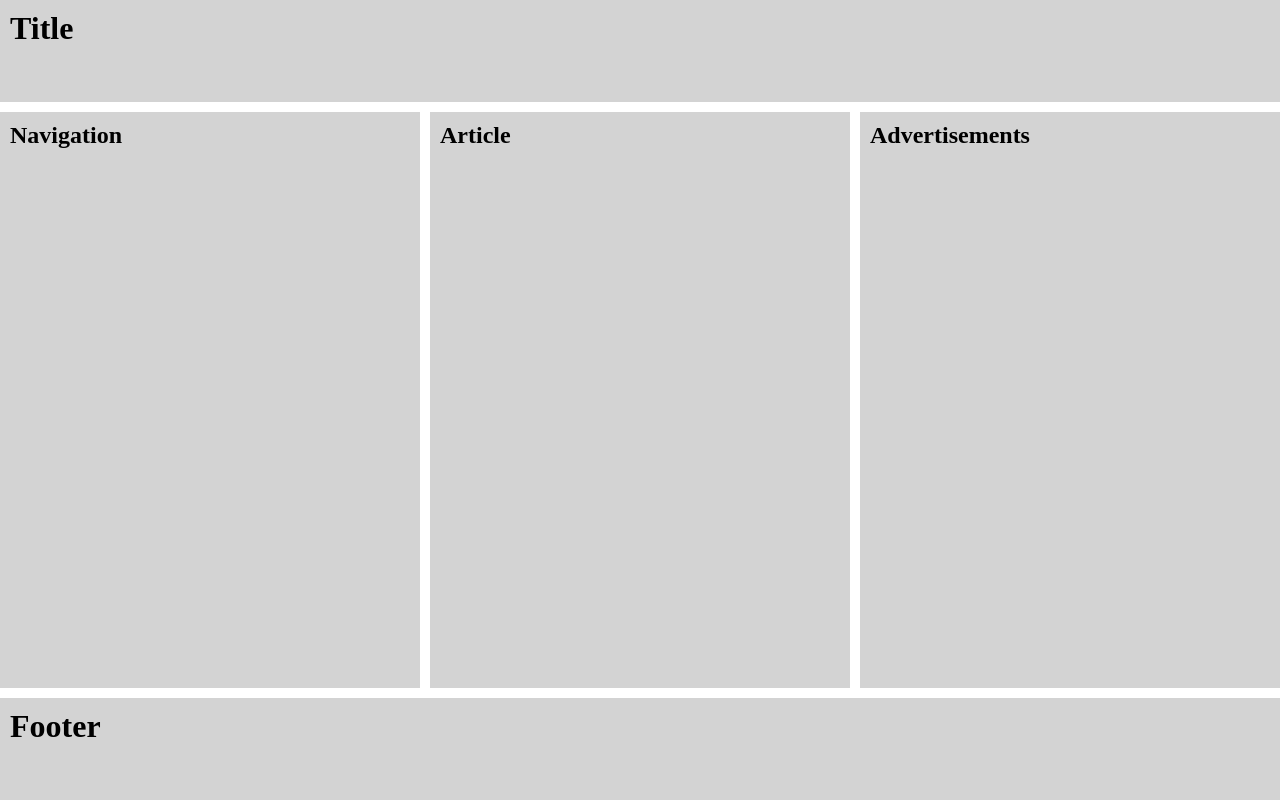
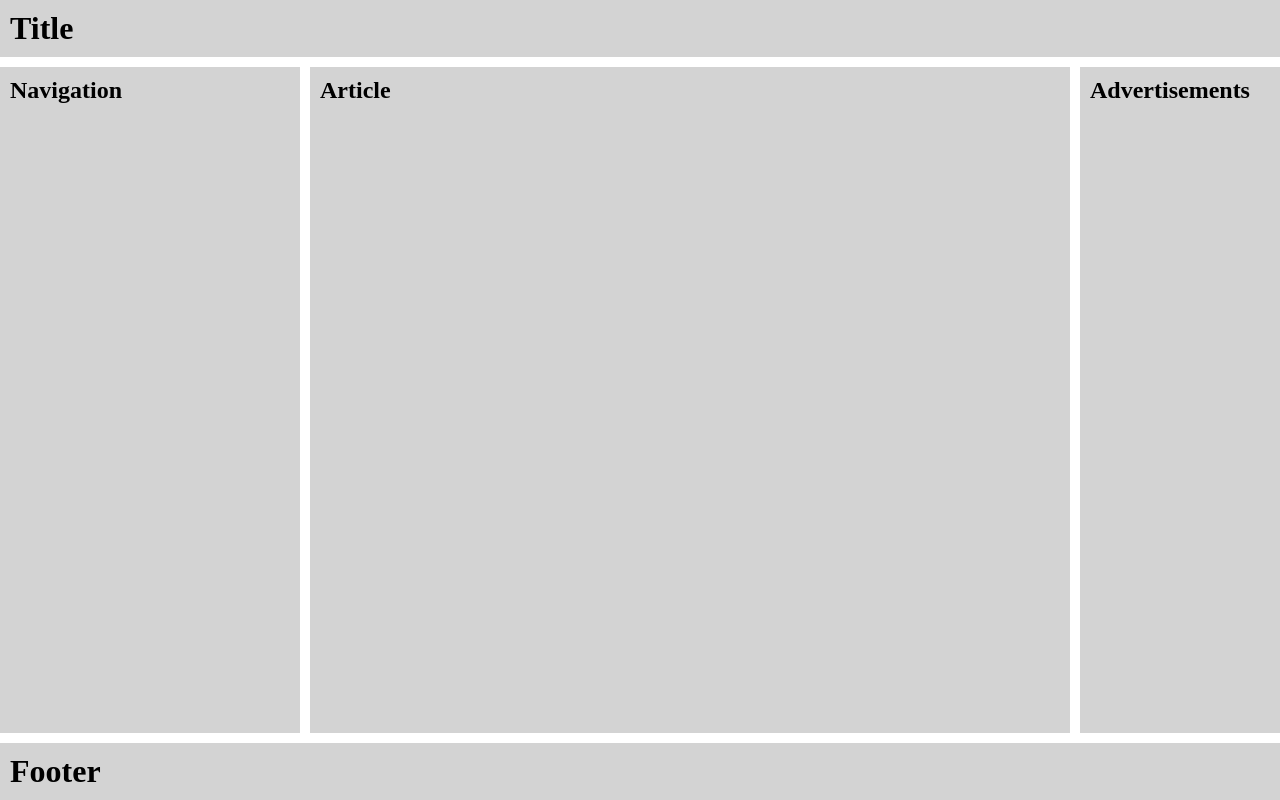
Before and after one commit to alextrieu/js-template, a plain HTML site: page index.html in a window 1280 px wide. Drawn offline with Linux system fonts and the light colour scheme.

Commit message:
converted from flexbox to grid

```diff
--- a/main.js
+++ b/main.js
@@ -1,7 +1,9 @@
-// Main
-const main = document.createElement('main');
-document.body.appendChild(main);
-main.classList.add('main_section');
+// body
+const body = document.querySelector('body');
+body.classList.add('gridContainer');
+
+// script tag
+const jsScript = document.querySelector('script');
 
 // Heading
 
@@ -9,14 +11,9 @@ const header = document.createElement('header');
 const title = document.createElement('h1');
 title.textContent = "Title";
 header.appendChild(title);
-main.appendChild(header);
-header.classList.add('header_styling');
+document.body.insertBefore(header, jsScript);
+header.classList.add('header');
 
-// div container
-
-const container = document.createElement('div');
-main.appendChild(container);
-container.classList.add('flex_container')
 
 // nav
 
@@ -24,8 +21,8 @@ const navigation = document.createElement('nav');
 const navigation_header = document.createElement('h1');
 navigation_header.textContent = "Navigation"
 navigation.appendChild(navigation_header);
-container.appendChild(navigation);
-navigation.classList.add('background_color');
+document.body.insertBefore(navigation, jsScript);
+navigation.classList.add('backgroundColor', 'nav');
 
 // section article
 
@@ -33,8 +30,8 @@ const article = document.createElement('section');
 const article_header = document.createElement('h1');
 article_header.textContent = "Article";
 article.appendChild(article_header);
-container.appendChild(article);
-article.classList.add('background_color');
+document.body.insertBefore(article, jsScript);
+article.classList.add('backgroundColor', 'article');
 
 // aside ads
 
@@ -42,8 +39,9 @@ const ad = document.createElement('aside');
 const ad_header = document.createElement('h1');
 ad_header.textContent = "Advertisements";
 ad.appendChild(ad_header);
-container.appendChild(ad);
-ad.classList.add('background_color');
+document.body.insertBefore(ad, jsScript);
+ad.classList.add('backgroundColor', 'ad');
+
 
 // footer
 
@@ -51,5 +49,5 @@ const footer = document.createElement('footer');
 const footer_header = document.createElement('h1');
 footer_header.textContent = "Footer";
 footer.appendChild(footer_header);
-main.appendChild(footer);
-footer.classList.add('footer_styling');
+document.body.insertBefore(footer, jsScript);
+footer.classList.add('footer');
--- a/styles.css
+++ b/styles.css
@@ -4,35 +4,39 @@
     padding: 0;
 }
 
-.main_section {
-    display: flex;
-    flex-direction: column;
-    height: 100vh;
+.gridContainer {
+    min-height: 100vh;
+    display: grid;
+    grid-template-columns: 300px 1fr 200px;
+    grid-template-rows: auto 1fr auto;
+    grid-template-areas:
+        "header header header"
+        "nav article ad"
+        "footer footer footer";
     gap: 10px;
 }
 
-.header_styling {
+.header, .backgroundColor, .footer {
     background-color: lightgray;
-    padding: 10px;
-    flex: 1;
-}
-
-.flex_container {
-    display: flex;
-    justify-content: space-between;
-    min-height: 300px;
-    gap: 10px;
-    flex: 7;
-}
-
-.background_color {
-    background-color: lightgray;
-    flex: 1;
     padding: 10px;
 }
 
-.footer_styling {
-    background-color: lightgray;
-    flex: 1;
-    padding: 10px;
+.header {
+    grid-area: header;
 }
+
+.nav {
+    grid-area: nav;
+}
+
+.article {
+    grid-area: article;
+}
+
+.ad {
+    grid-area: ad;
+}
+
+.footer {
+    grid-area: footer;
+}
```
Also changed, not shown: index.html (+0 -1 lines).
